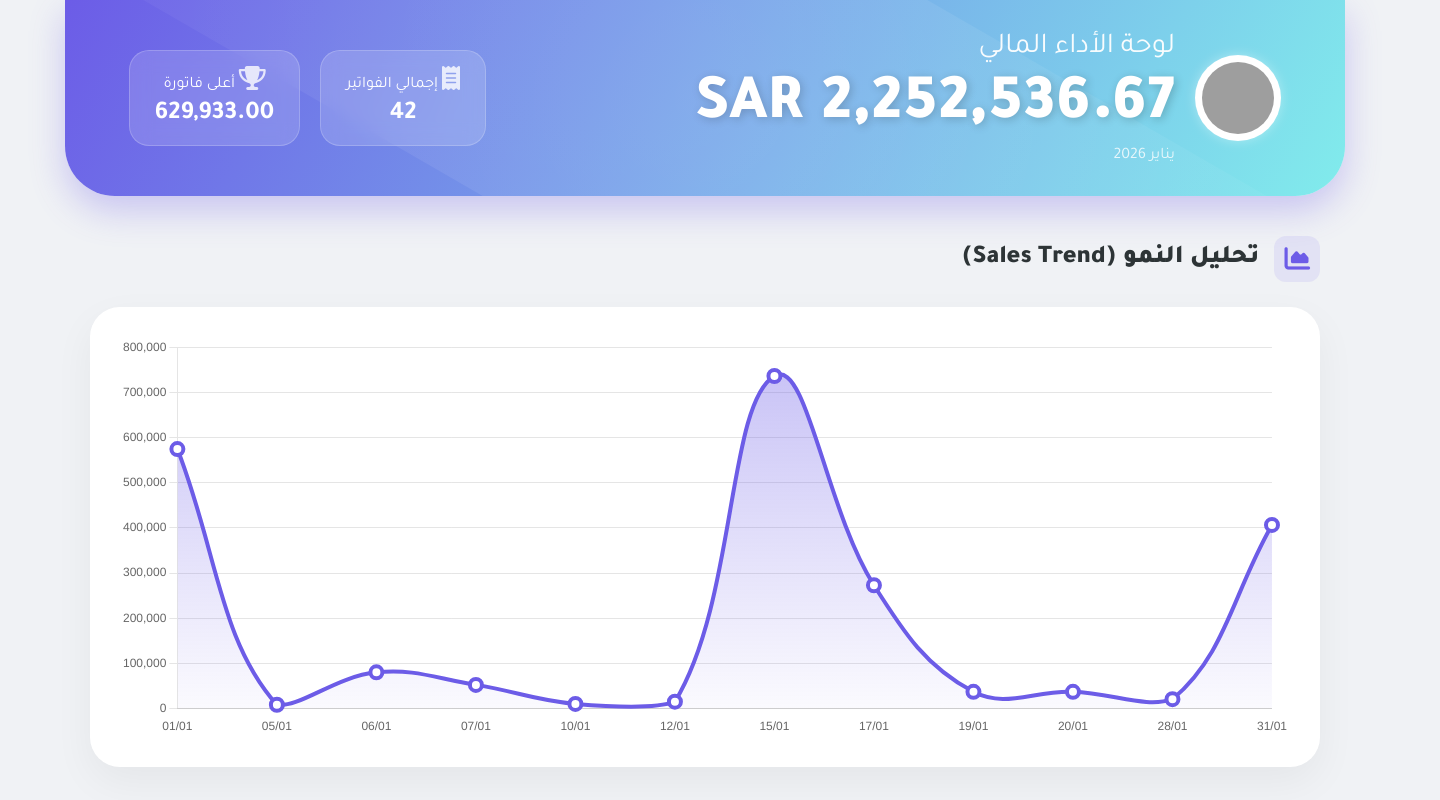
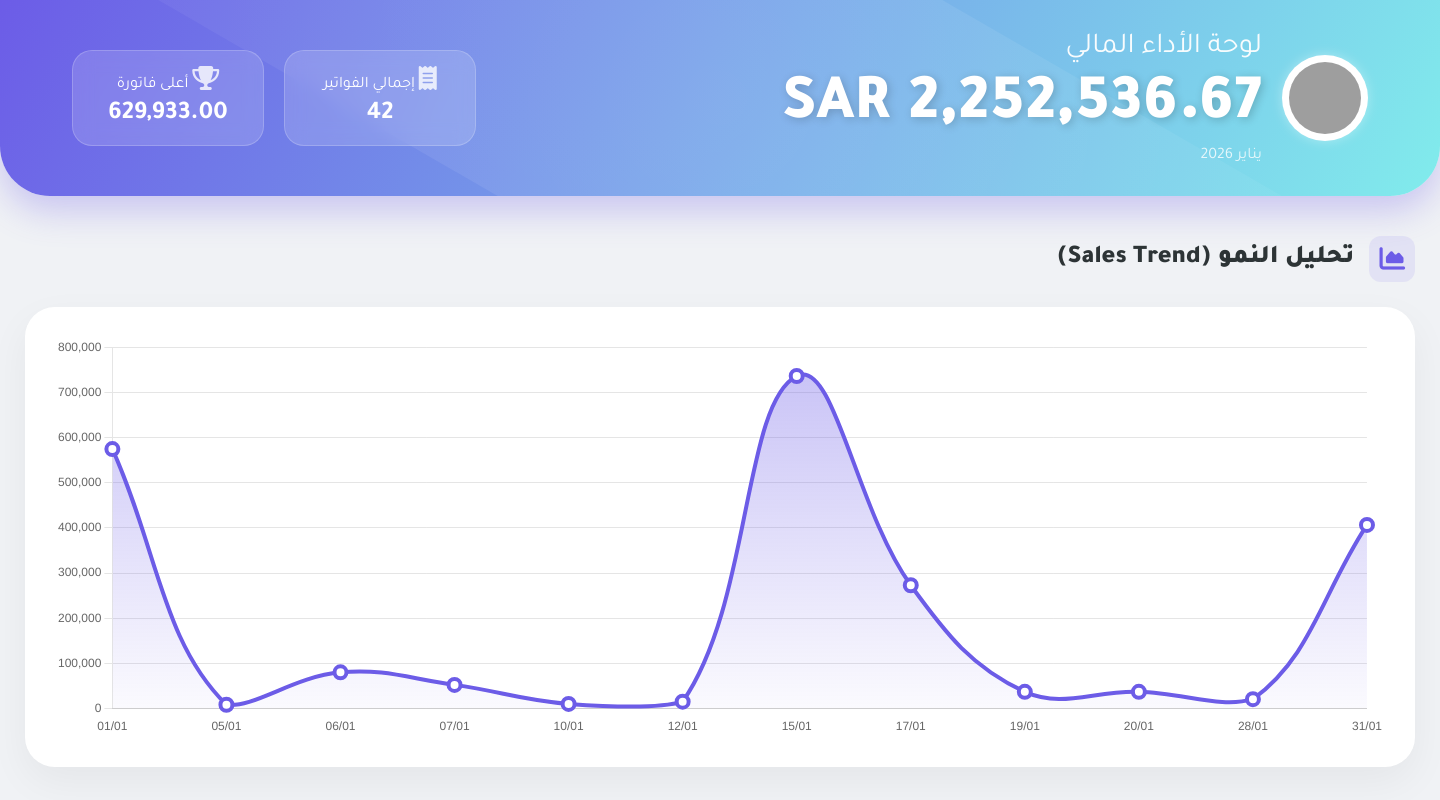
Before and after one commit to Blanchesa/Reports, a plain HTML site: page index.html in a window 1280 px wide. Shown: the top 800 px of the page, 1440 px wide, since content can reach past the window. Drawn offline with nearby package versions, Linux system fonts and the light colour scheme; grey boxes are pictures that could not be loaded.

Commit message:
Update index.html

```diff
--- a/index.html
+++ b/index.html
@@ -2,7 +2,7 @@
 <html lang="ar" dir="rtl">
 <head>
     <meta charset="UTF-8">
-    <meta name="viewport" content="width=device-width, initial-scale=1.0">
+    <meta name="viewport" content="width=1440, user-scalable=yes">
     <title>Jan-26 Sales Report - BlanChe</title>
     <script src="https://cdn.jsdelivr.net/npm/chart.js"></script>
     <link href="https://fonts.googleapis.com/css2?family=Tajawal:wght@300;400;700;900&display=swap" rel="stylesheet">
@@ -25,8 +25,11 @@
             background-color: var(--bg-color);
             margin: 0; padding: 0;
             color: var(--text-dark);
-            overflow-x: hidden;
-            perspective: 1000px;
+            overflow-x: hidden; /* إخفاء التمرير العرضي */
+
+            /* تم التعديل هنا: إجبار الجسم على عرض ثابت لضمان شكل الكمبيوتر */
+            min-width: 1440px;
+            width: 1440px;
         }
 
         /* --- Animations --- */
@@ -62,7 +65,7 @@
             display: flex;
             justify-content: space-between;
             align-items: center;
-            flex-wrap: wrap;
+            flex-wrap: nowrap; /* تم التعديل لمنع النزول للأسطر */
             position: relative;
             overflow: hidden;
         }
@@ -87,6 +90,7 @@
         .hero-total {
             margin: 5px 0 0 0; font-size: 4rem; font-weight: 900;
             text-shadow: 2px 2px 10px rgba(0,0,0,0.2);
+            white-space: nowrap;
         }
         .hero-stats { display: flex; gap: 20px; }
         .stat-box {
@@ -94,6 +98,7 @@
             padding: 15px 25px; border-radius: 20px;
             backdrop-filter: blur(10px); border: 1px solid rgba(255,255,255,0.2);
             transition: 0.3s;
+            min-width: 140px; /* ضمان عرض مناسب */
         }
         .stat-box:hover { background: rgba(255,255,255,0.25); transform: translateY(-5px); }
         .stat-box i { font-size: 1.5rem; margin-bottom: 10px; opacity: 0.8; }
@@ -107,9 +112,9 @@
         }
         .section-title i { color: var(--primary); background: rgba(108, 92, 231, 0.1); padding: 10px; border-radius: 12px; }
 
-        /* --- Clients Grid (Showing ALL) --- */
+        /* --- Clients Grid --- */
         .clients-grid {
-            display: grid; grid-template-columns: repeat(auto-fit, minmax(280px, 1fr));
+            display: grid; grid-template-columns: repeat(4, 1fr); /* إجبار 4 أعمدة */
             gap: 20px; margin-bottom: 50px;
         }
         .client-card {
@@ -148,12 +153,13 @@
             width: 100%; padding: 20px 60px 20px 30px; border-radius: 60px; border: none;
             background: white; box-shadow: 0 10px 25px rgba(0,0,0,0.05);
             font-size: 1.1rem; font-family: 'Tajawal'; outline: none; transition: 0.3s;
+            box-sizing: border-box; /* للتأكد من ان العرض صحيح */
         }
         .search-bar:focus { box-shadow: 0 15px 35px rgba(108, 92, 231, 0.2); transform: scale(1.01); }
         .search-icon { position: absolute; left: 25px; top: 50%; transform: translateY(-50%); color: var(--primary); font-size: 1.4rem; }
 
         .invoices-grid {
-            display: grid; grid-template-columns: repeat(auto-fill, minmax(240px, 1fr));
+            display: grid; grid-template-columns: repeat(5, 1fr); /* إجبار 5 أعمدة */
             gap: 20px;
         }
         .invoice-card {
```
